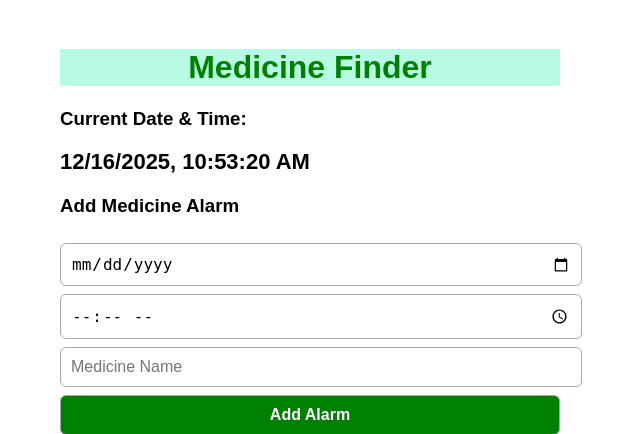
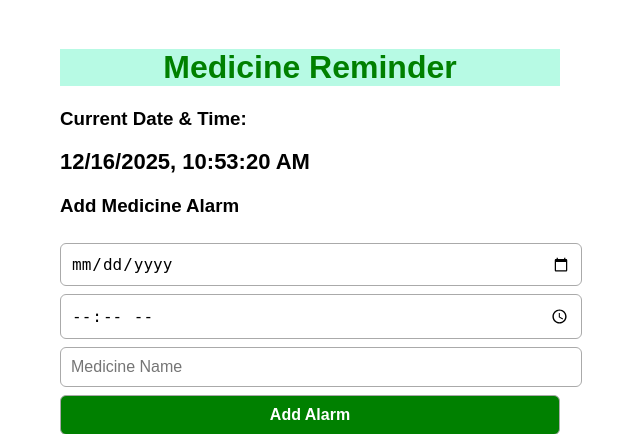
Before and after one commit to sojanvarghese2001-gif/medicine-reminder, a Django app: template myapp/templates/index.html in a window 1280 px wide. Shown: the top 434 px of the page, without its empty margins (330-970 px from the left). Run offline with Django 3.2, Linux system fonts and the light colour scheme; the template is opened without the code that fills it, so the values that code supplies are empty.

Commit message:
heading change

```diff
--- a/myapp/templates/index.html
+++ b/myapp/templates/index.html
@@ -119,7 +119,7 @@
 
 <div class="container">
 
-    <h1 >Medicine Finder</h1>
+    <h1 >Medicine Reminder</h1>
 
     <h3>Current Date & Time:</h3>
     <div id="clock" style="font-size: 22px; font-weight: bold;"></div>
```
